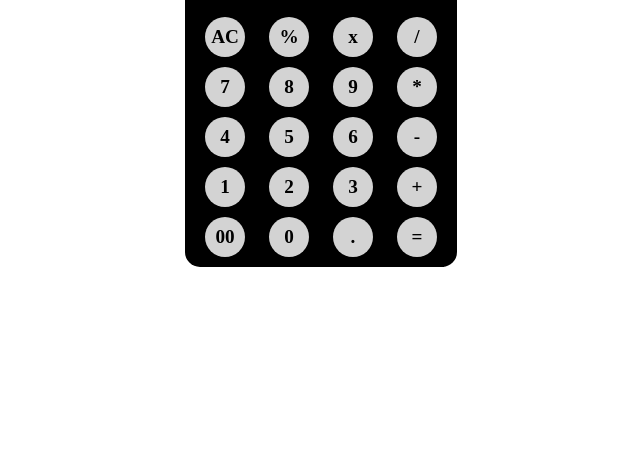
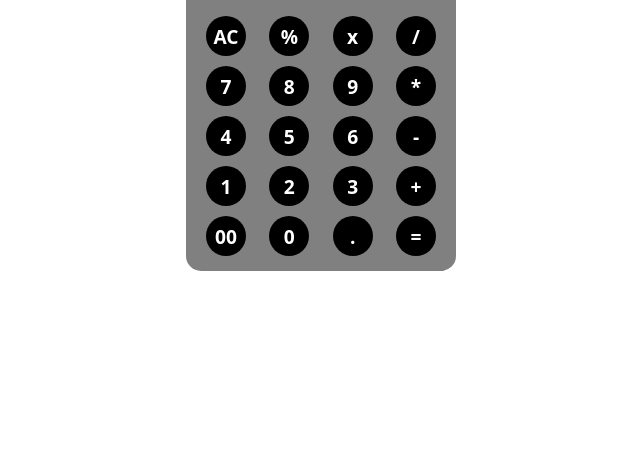
Before and after one commit to SRIHARIARUMURU/Java-script, a plain HTML site: page calculator/index.html in a window 1280 px wide. Shown: the part 329-800 px from the top of the page, without its empty margins (319-959 px from the left). Drawn offline with Linux system fonts and the light colour scheme.

Commit message:
Add files via upload

```diff
--- a/calculator/style.css
+++ b/calculator/style.css
@@ -2,6 +2,7 @@
     padding: 0;
     margin: 0;
     box-sizing: border-box;
+    font-family: system-ui, -apple-system, BlinkMacSystemFont, 'Segoe UI', Roboto, Oxygen, Ubuntu, Cantarell, 'Open Sans', 'Helvetica Neue', sans-serif;
 }
 
 .main{
@@ -11,14 +12,18 @@
     flex-direction: column;
     justify-content: center;
     align-items: center;
+    /* background-image: url(./vivid-blurred-colorful-wallpaper-background.jpg); */
+    background-size: cover;
 }
 
 .sub{
     /* border: 5px solid black; */
     border: none;
     border-radius: 15px;
-    /* background-color: grey; */
-    background-color: black;
+    background-color: grey;
+    /* background-color: black; */
+    width: 270px;
+    height: 400px;
 }
 
 .sub h3{
@@ -33,8 +38,8 @@
     display: flex;
     flex-direction: column;
     border: none;
-    /* background-color: grey; */
-    background-color: black;
+    background-color: grey;
+    /* background-color: black; */
 }
 
 .inp input{
@@ -42,6 +47,7 @@
     padding-left: 5px;
     font-size: larger;
     background-color: lightgrey;
+    /* background-color: lightgrey; */
     border: none;
     color: black;
 }
@@ -66,24 +72,27 @@
     justify-content: space-between;
     padding-left: 10px;
     padding-right: 10px;
-    /* background-color: grey; */
-    background-color: black;
+    background-color: grey;
+    /* background-color: black; */
 }
 
 .btn{
     height: 40px;
     width: 40px;
-    background-color: lightgrey;
+    background-color: black;
+    /* background-color: lightgrey; */
     border-radius: 50px;
     display: flex;
     justify-content: center;
     align-items: center;
     border:none;
     cursor: pointer;
+    color: white;
 }
 
 .btn:hover{
     background-color: azure;
+    color: black;
 }
 
 input:hover{
```
